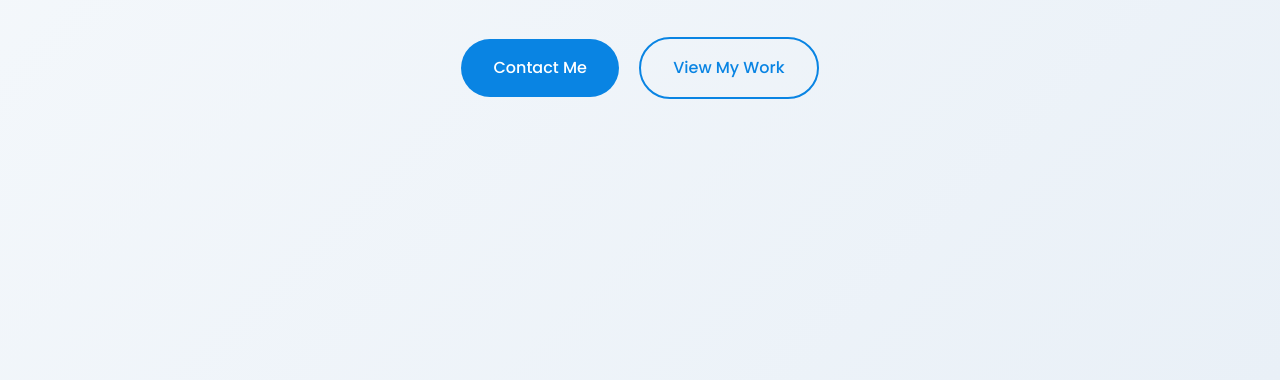
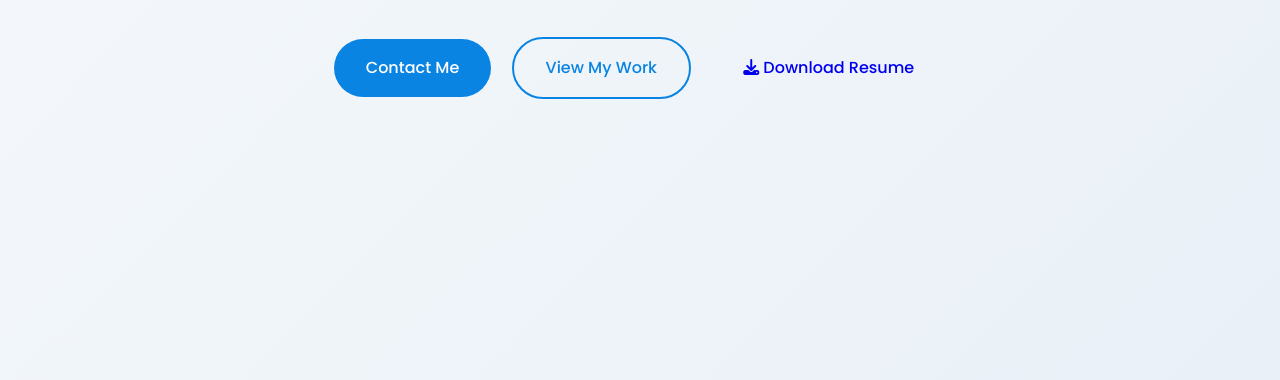
Before and after one commit to Vaibhav-chaudhary08/My-Portfolio, a plain HTML site: page index.html in a window 1280 px wide. Shown: the part 420-800 px from the top of the page. Drawn offline with Linux system fonts and the light colour scheme.

Commit message:
Update index.html

```diff
--- a/index.html
+++ b/index.html
@@ -36,6 +36,9 @@
             <div class="cta-buttons">
                 <a href="#contact" class="btn primary-btn">Contact Me</a>
                 <a href="#projects" class="btn secondary-btn">View My Work</a>
+                <a href="https://resume-builder-test-new.masaischool.com/resume/public?resumeId=68284208b614a218a29346eb" target="_blank" class="btn resume-btn">
+                    <i class="fas fa-download"></i> Download Resume
+                </a>
             </div>
         </div>
     </section>
```
